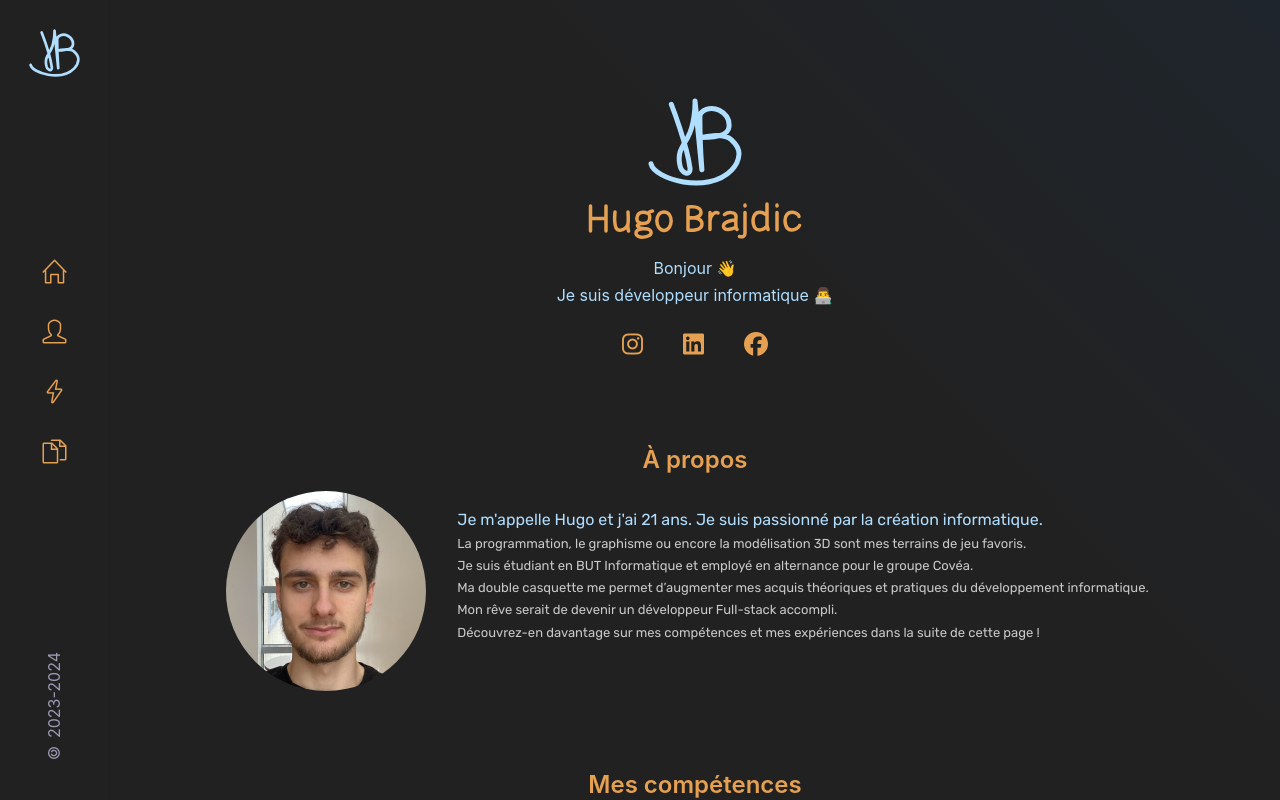
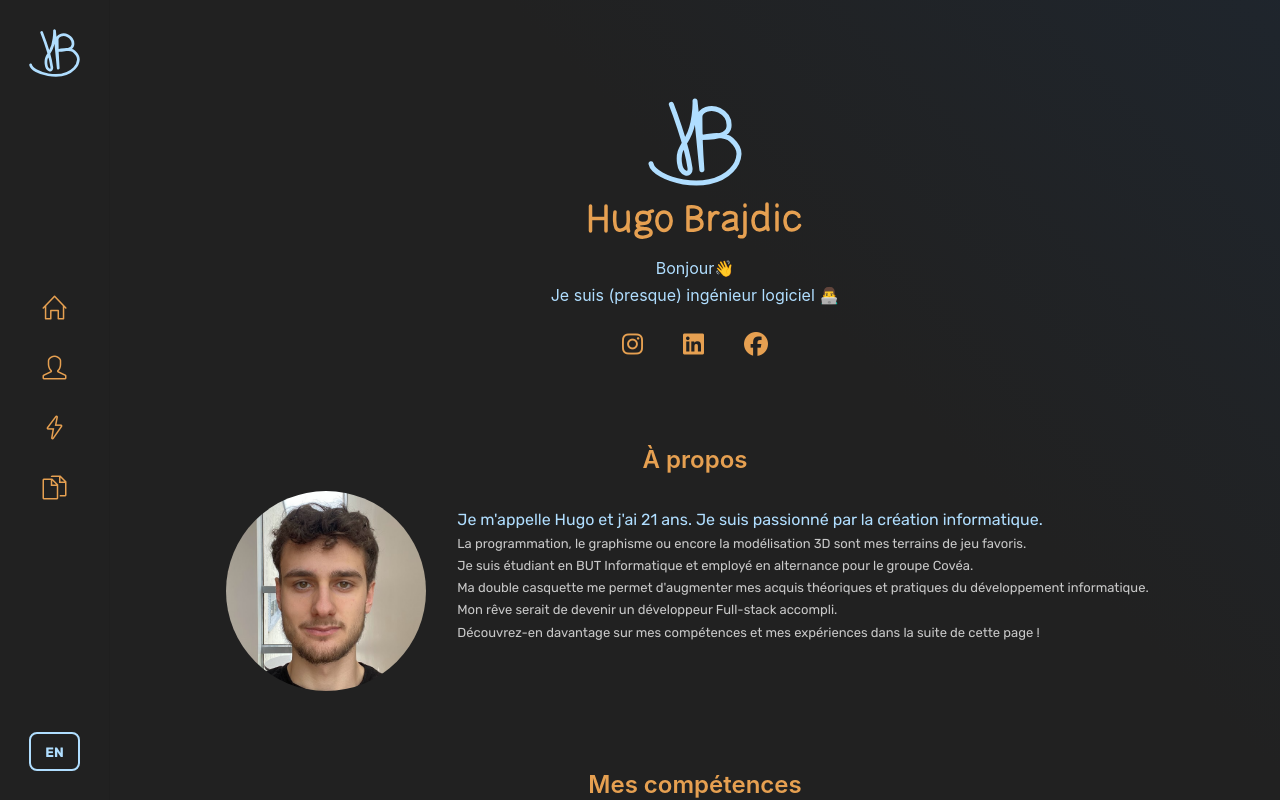
Before and after one commit to HugoBraj/hugobrajdic.fr, a React (Create React App) app: page / in a window 1280 px wide. Shown: the top 800 px of the page. Built offline with nearby package versions, Linux system fonts and the light colour scheme.

Commit message:
Language switch (FR/EN) feature

```diff
--- a/package.json
+++ b/package.json
@@ -6,8 +6,10 @@
     "@testing-library/jest-dom": "^5.17.0",
     "@testing-library/react": "^13.4.0",
     "@testing-library/user-event": "^13.5.0",
+    "i18next": "^25.8.0",
     "react": "^18.2.0",
     "react-dom": "^18.2.0",
+    "react-i18next": "^16.5.4",
     "react-scripts": "5.0.1",
     "react-typed": "^2.0.12",
     "web-vitals": "^2.1.4"
--- a/src/components/about/About.jsx
+++ b/src/components/about/About.jsx
@@ -1,8 +1,11 @@
 import React from 'react'
+import { useTranslation } from 'react-i18next'
 import "./about.css"
 import Hugo from '../../assets/Hugo.png'
 
 const About = () => {
+  const { t } = useTranslation()
+
   const getAge = (birthDate) => {
     const today = new Date();
     let age = today.getFullYear() - birthDate.getFullYear();
@@ -17,17 +20,17 @@ const About = () => {
   const age = getAge(birthDate);
 
   return (<section className='container' id='about'>
-    <h2>À propos</h2>
+    <h2>{t('about_title')}</h2>
     <div className="about__main">
       <img src={Hugo} alt='Hugo Brajdic'></img>
       <div className="about__intro">
-        Je m'appelle Hugo et j'ai {age} ans. Je suis passionné par la création informatique. <br></br>
+        {t('about_intro_1', { age })} <br></br>
         <div className="sub-text">
-        La programmation, le graphisme ou encore la modélisation 3D sont mes terrains de jeu favoris. <br></br>
-        Je suis étudiant en BUT Informatique et employé en alternance pour le groupe Covéa. <br></br>
-        Ma double casquette me permet d’augmenter mes acquis théoriques et pratiques du développement informatique.<br></br>
-        Mon rêve serait de devenir un développeur Full-stack accompli. <br></br>
-        Découvrez-en davantage sur mes compétences et mes expériences dans la suite de cette page !
+        {t('about_sub_text_1')} <br></br>
+        {t('about_sub_text_2')} <br></br>
+        {t('about_sub_text_3')}<br></br>
+        {t('about_sub_text_4')} <br></br>
+        {t('about_sub_text_5')}
           </div>
       </div>
     </div>
--- a/src/components/home/Home.jsx
+++ b/src/components/home/Home.jsx
@@ -2,10 +2,12 @@ import React from 'react'
 import "./home.css"
 import HeaderSocials from './HeaderSocials'
 import { useTypingEffect } from '../../hooks/typing-effect'
+import { useTranslation } from 'react-i18next'
 
 const Home = () => {
-  const typingText = useTypingEffect("Bonjour 👋 ", 50);
-  const typingText2 = useTypingEffect("Je suis développeur informatique 👨‍💻 ", 50);
+  const { t } = useTranslation()
+  const typingText = useTypingEffect(t('home_typingText'), 50);
+  const typingText2 = useTypingEffect(t('home_typingText2'), 50);
   return (
     <section className="container" id='home' >
       <div className="home__intro">
--- /dev/null
+++ b/src/components/language-switcher/LanguageSwitcher.jsx
@@ -0,0 +1,25 @@
+import React from 'react';
+import { useTranslation } from 'react-i18next';
+import './language-switcher.css';
+
+const LanguageSwitcher = () => {
+  const { i18n } = useTranslation();
+
+  const toggleLang = () => {
+    const newLang = i18n.language === 'fr' ? 'en' : 'fr';
+    i18n.changeLanguage(newLang);
+    localStorage.setItem('lang', newLang);
+  };
+
+  return (
+    <button
+      className="lang-toggle-btn"
+      onClick={toggleLang}
+      title={i18n.language === 'fr' ? 'Switch to English' : 'Passer au français'}
+    >
+      {i18n.language === 'fr' ? 'EN' : 'FR'}
+    </button>
+  );
+};
+
+export default LanguageSwitcher;
--- /dev/null
+++ b/src/components/language-switcher/language-switcher.css
@@ -0,0 +1,39 @@
+.lang-toggle-btn {
+  padding: 0.6rem 0.9rem;
+  border: 2px solid var(--first-color);
+  background-color: transparent;
+  cursor: pointer;
+  border-radius: 8px;
+  font-weight: 700;
+  font-size: 0.85rem;
+  transition: all 0.3s ease;
+  color: var(--first-color);
+  font-family: 'Rubik', sans-serif;
+  margin-top: 0.5rem;
+}
+
+.lang-toggle-btn:hover {
+  background-color: var(--first-color);
+  color: var(--body-color);
+  transform: scale(1.05);
+}
+
+.lang-toggle-btn:active {
+  transform: scale(0.95);
+}
+
+/* Responsive: Desktop sidebar vertical */
+@media screen and (min-width: 1025px) {
+  .lang-toggle-btn {
+    width: 100%;
+  }
+}
+
+/* Responsive: Mobile horizontal navbar */
+@media screen and (max-width: 1024px) {
+  .lang-toggle-btn {
+    padding: 0.5rem 0.8rem;
+    font-size: 0.8rem;
+    margin-top: 0;
+  }
+}
--- a/src/components/sidebar/Sidebar.jsx
+++ b/src/components/sidebar/Sidebar.jsx
@@ -1,17 +1,22 @@
 import React from 'react';
 import "./sidebar.css";
 import Logo from "../../assets/logo.svg"
+import LanguageSwitcher from '../language-switcher/LanguageSwitcher';
 
 const Sidebar = () => {
   return (
     <aside className='aside'>
       <a href='#home' className='nav__logo'>
         <img alt='logo' src={Logo}/>
+
       </a>
 
       <nav className='nav'>
+
         <div className='nav__menu'>
+
           <ul className='nav__list'>
+
             <li className='nav__item'>
               <a href='#home' className='nav__link' title='Accueil'>
                 <i className="icon-home"></i>
@@ -35,8 +40,9 @@ const Sidebar = () => {
           </ul>
         </div>
       </nav>
+
       <div className="nav__footer">
-        <span className="copyright">&copy; 2023-2024</span>
+        <LanguageSwitcher />
       </div>
     </aside>
   )
--- /dev/null
+++ b/src/i18n.js
@@ -0,0 +1,20 @@
+import i18n from 'i18next';
+import { initReactI18next } from 'react-i18next';
+import en from './locales/en/translation.json';
+import fr from './locales/fr/translation.json';
+
+i18n
+  .use(initReactI18next)
+  .init({
+    resources: {
+      en: { translation: en },
+      fr: { translation: fr },
+    },
+    lng: localStorage.getItem('lang') || 'fr',
+    fallbackLng: 'fr',
+    interpolation: {
+      escapeValue: false,
+    },
+  });
+
+export default i18n;
--- a/src/index.js
+++ b/src/index.js
@@ -1,6 +1,7 @@
 import React from 'react';
 import ReactDOM from 'react-dom/client';
 import './index.css';
+import './i18n';
 import App from './App';
 import reportWebVitals from './reportWebVitals';
 
--- /dev/null
+++ b/src/locales/en/translation.json
@@ -0,0 +1,11 @@
+{
+    "home_typingText": "Hello👋",
+    "home_typingText2": "I am (almost) a software engineer 👨‍💻",
+    "about_title": "About",
+    "about_intro_1": "My name is Hugo and I'm {{age}} years old. I'm passionate about digital creation.",
+    "about_sub_text_1": "Programming, graphic design and 3D modelling are my favourite playgrounds.",
+    "about_sub_text_2": "I'm a student in a Bachelor's degree in Computer Science and work part-time for the Covéa group.",
+    "about_sub_text_3": "My dual role allows me to enhance both my theoretical and practical knowledge of software development.",
+    "about_sub_text_4": "My dream would be to become an accomplished Full-stack developer.",
+    "about_sub_text_5": "Learn more about my skills and experiences in the rest of this page!"
+}
--- /dev/null
+++ b/src/locales/fr/translation.json
@@ -0,0 +1,11 @@
+{
+    "home_typingText": "Bonjour👋",
+    "home_typingText2": "Je suis (presque) ingénieur logiciel 👨‍💻",
+    "about_title": "À propos",
+    "about_intro_1": "Je m'appelle Hugo et j'ai {{age}} ans. Je suis passionné par la création informatique.",
+    "about_sub_text_1": "La programmation, le graphisme ou encore la modélisation 3D sont mes terrains de jeu favoris.",
+    "about_sub_text_2": "Je suis étudiant en BUT Informatique et employé en alternance pour le groupe Covéa.",
+    "about_sub_text_3": "Ma double casquette me permet d'augmenter mes acquis théoriques et pratiques du développement informatique.",
+    "about_sub_text_4": "Mon rêve serait de devenir un développeur Full-stack accompli.",
+    "about_sub_text_5": "Découvrez-en davantage sur mes compétences et mes expériences dans la suite de cette page !"
+}
```
Also changed, not shown: 1 other file (tests, documents, lock files or other folders).
